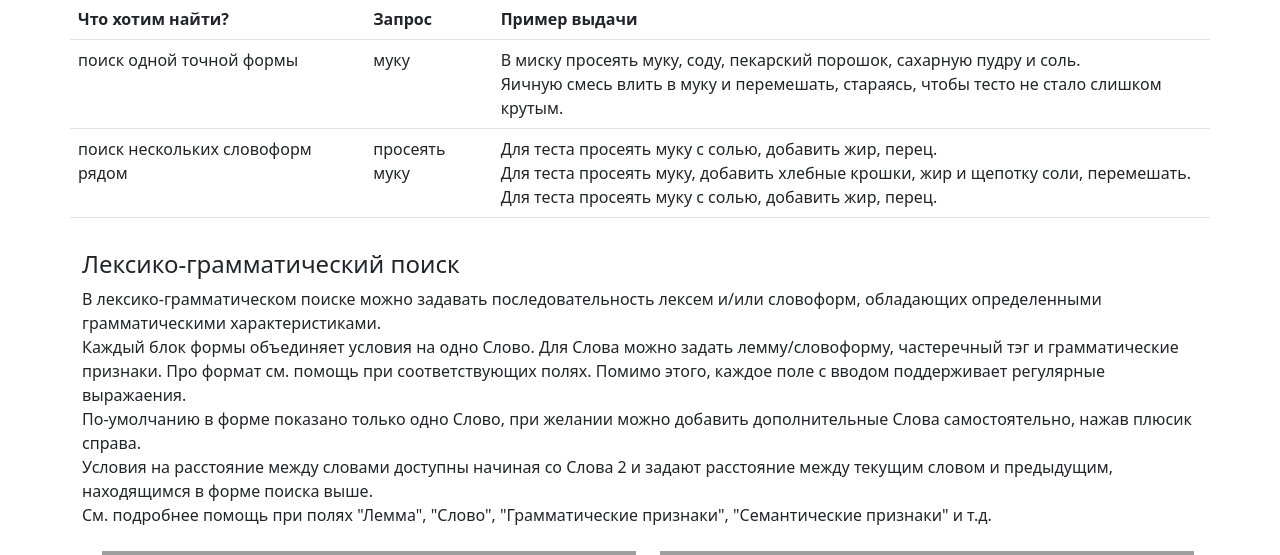
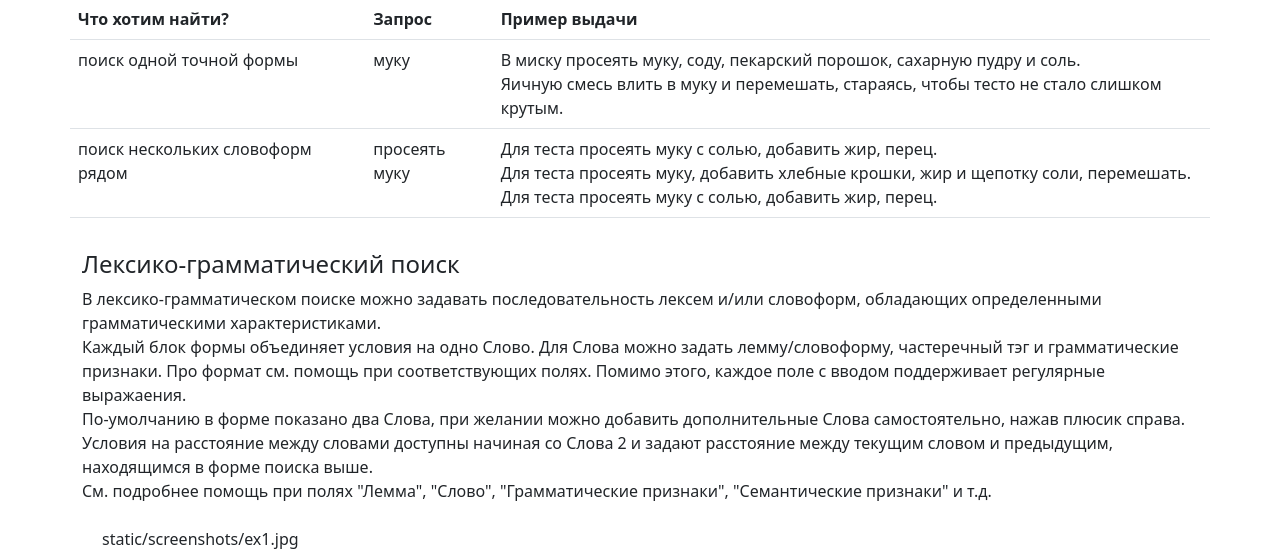
Before and after one commit to vknyazkova/hse-3year-nlp-project, a Flask app: page /instructions in a window 1280 px wide. Shown: the part 222-777 px from the top of the page. Run offline with Flask 2, Linux system fonts and the light colour scheme; grey boxes are pictures that could not be loaded.

Commit message:
add <p> to advanced search instructions

```diff
--- a/search/web_app/templates/instructions.html
+++ b/search/web_app/templates/instructions.html
@@ -45,7 +45,7 @@
                 Каждый блок формы объединяет условия на одно Слово. Для Слова можно задать лемму/словоформу, частеречный
                 тэг и грамматические признаки. Про формат см. помощь при соответствующих полях. Помимо этого, каждое поле
                 с вводом поддерживает регулярные выражаения. <br>
-                По-умолчанию в форме показано только одно Слово, при желании можно добавить дополнительные Слова
+                По-умолчанию в форме показано два Слова, при желании можно добавить дополнительные Слова
                 самостоятельно, нажав плюсик справа.<br>
                 Условия на расстояние между словами доступны начиная со Слова 2 и задают расстояние между текущим
                 словом и предыдущим, находящимся в форме поиска выше.<br>
@@ -53,11 +53,12 @@
             </p>
             {% for example in advanced %}
                 <div class="row m-2">
+                    <p>{{ example[0] }}</p>
                     <div class="col-sm-6">
-                        <img src="{{ example[0] }}" style="height: 100%; width: 100%; object-fit: contain;">
+                        <img src="{{ example[1] }}" style="height: 100%; width: 100%; object-fit: contain;">
                     </div>
                     <div class="col-sm-6">
-                        <img src="{{ example[1] }}" style="height: 100%; width: 100%; object-fit: contain;">
+                        <img src="{{ example[2] }}" style="height: 100%; width: 100%; object-fit: contain;">
                     </div>
                 </div>
             {% endfor %}
```
